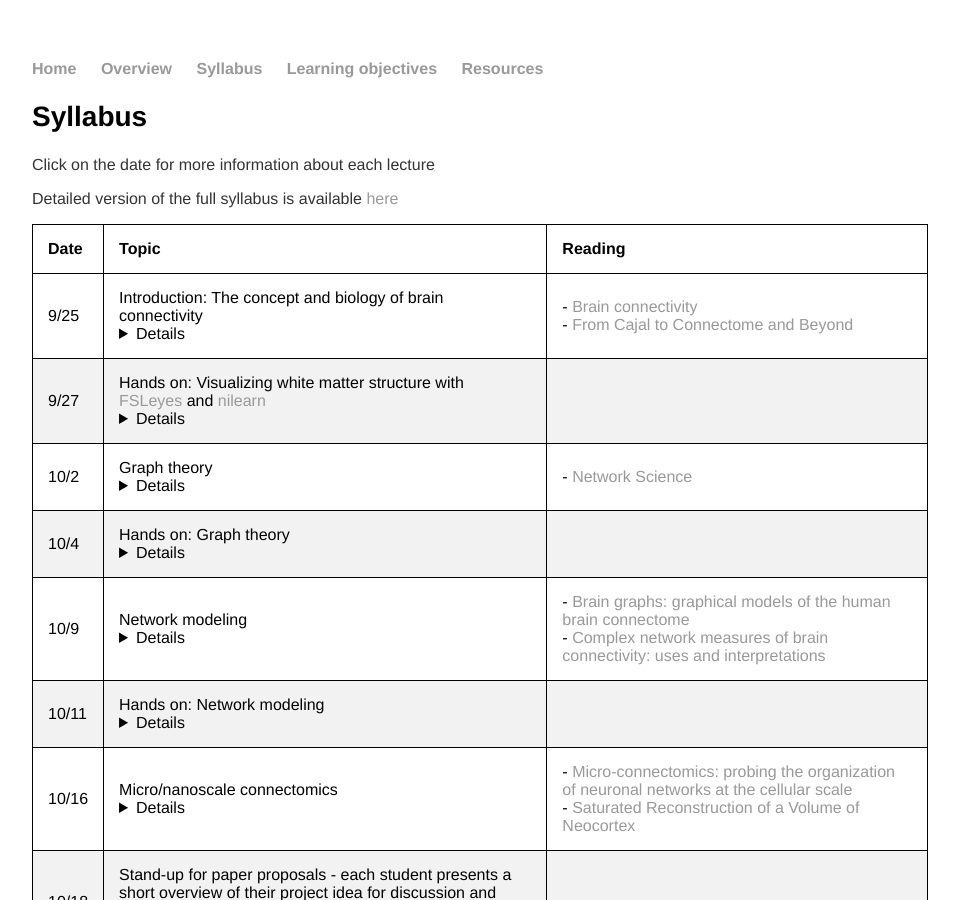
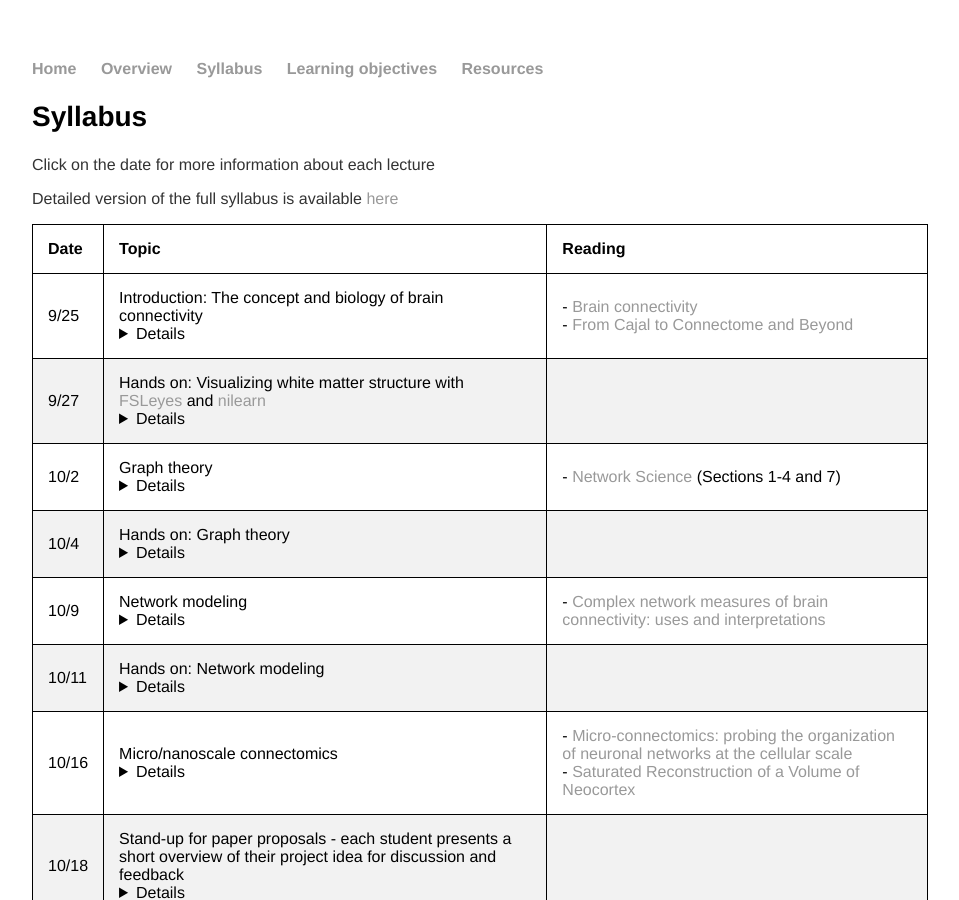
Before and after one commit to BrainNetworksCourse/BrainNetworksCourse.github.io, a Jekyll site: the page built from syllabus/index.md, in a window 1280 px wide and 900 px high. Shown: the whole window, without its empty margins (160-1119 px from the left). Built offline with Jekyll 4.4.1, drawn with Linux system fonts in a browser that asks for light colours; our own code applies the rules of GitHub Pages for plain Markdown files.

Commit message:
autoupdate

```diff
--- a/syllabus/index.md
+++ b/syllabus/index.md
@@ -12,9 +12,9 @@ Detailed version of the full syllabus is available [here](../full_syllabus)
 | ---|---|---|
 | 9/25|Introduction: The concept and biology of brain connectivity<details><br>Learning Objectives:<br><br>After this lecture, you should be able to:<br>* Describe the different ways in which the concept of "brain connectivity" can be defined<br>* Describe the structural and functional basis of brain connectivity<br><br></details>|- [Brain connectivity](http://www.scholarpedia.org/article/Brain_connectivity)<br>- [From Cajal to Connectome and Beyond](https://www.annualreviews.org/doi/abs/10.1146/annurev-neuro-071714-033954)|
 | 9/27|Hands on: Visualizing white matter structure with [FSLeyes](https://fsl.fmrib.ox.ac.uk/fsl/fslwiki/FSLeyes) and [nilearn](https://nilearn.github.io/index.html)<details><br>Learning Objectives:<br><br>After this lecture, you should be able to:<br>* Identify major white matter tracts in probabilistic atlases<br>* Load and visualize tract atlases in both FSLeyes and Python<br><br></details>||
-| 10/2|Graph theory<details><br>Learning Objectives:<br><br>After this lecture, you should be able to:<br>* Describe the basic concepts of graph theory<br><br></details>|- [Network Science](https://pdfs.semanticscholar.org/54c8/9331fe520d77c2cb2581dd4c63af461d07e9.pdf)|
+| 10/2|Graph theory<details><br>Learning Objectives:<br><br>After this lecture, you should be able to:<br>* Describe the basic concepts of graph theory<br><br></details>|- [Network Science](https://pdfs.semanticscholar.org/54c8/9331fe520d77c2cb2581dd4c63af461d07e9.pdf) (Sections 1-4 and 7)|
 | 10/4|Hands on: Graph theory<details><br>Learning Objectives:<br><br>After this lecture, you should be able to:<br>* Use NetworkX to create and analyze graph data<br><br></details>||
-| 10/9|Network modeling<details><br>Learning Objectives:<br><br>After this lecture, you should be able to:<br>* Describe the concepts of integration and segregation<br>* Describe the concept of modularity<br>* Describe the concept of community detection and the different approaches<br><br></details>|- [Brain graphs: graphical models of the human brain connectome](https://www.ncbi.nlm.nih.gov/pubmed/21128784)<br>- [Complex network measures of brain connectivity: uses and interpretations](https://www.ncbi.nlm.nih.gov/pubmed/19819337)<br>|
+| 10/9|Network modeling<details><br>Learning Objectives:<br><br>After this lecture, you should be able to:<br>* Describe the concepts of integration and segregation<br>* Describe the concept of modularity<br>* Describe the concept of community detection and the different approaches<br><br></details>|- [Complex network measures of brain connectivity: uses and interpretations](https://www.ncbi.nlm.nih.gov/pubmed/19819337)<br>|
 | 10/11|Hands on: Network modeling<details></details>||
 | 10/16|Micro/nanoscale connectomics<details></details>|- [Micro-connectomics: probing the organization of neuronal networks at the cellular scale](https://www.nature.com/articles/nrn.2016.182)<br>- [Saturated Reconstruction of a Volume of Neocortex](https://www.sciencedirect.com/science/article/pii/S0092867415008247?via%3Dihub)|
 | 10/18|Stand-up for paper proposals - each student presents a short overview of their project idea for discussion and feedback<details></details>||
```
Also changed, not shown: full_syllabus/index.md (+2 -2 lines).
